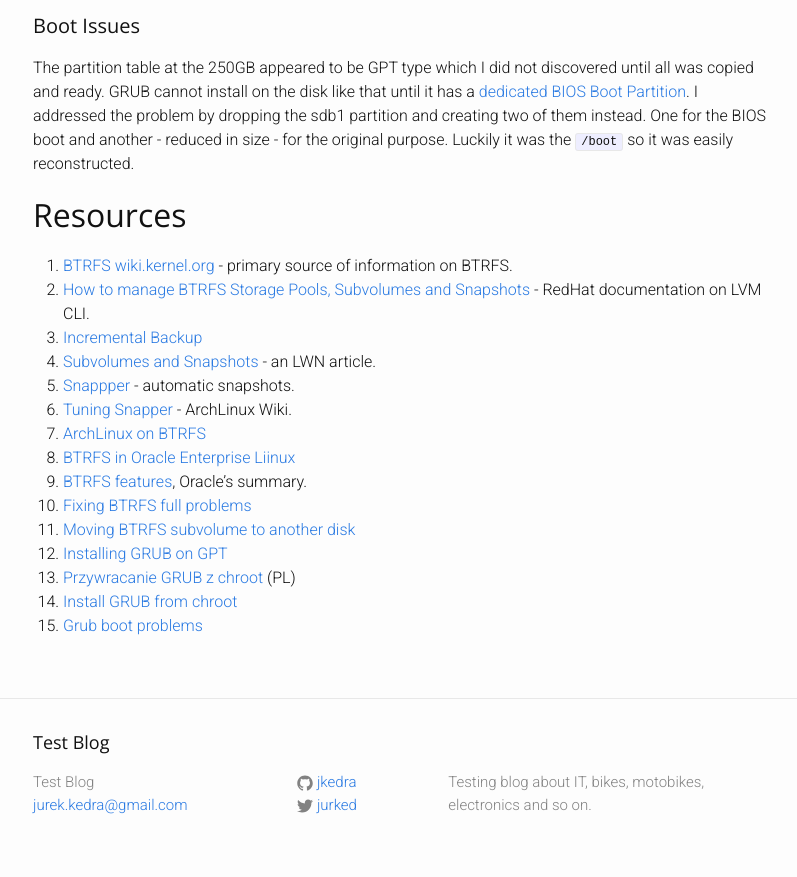
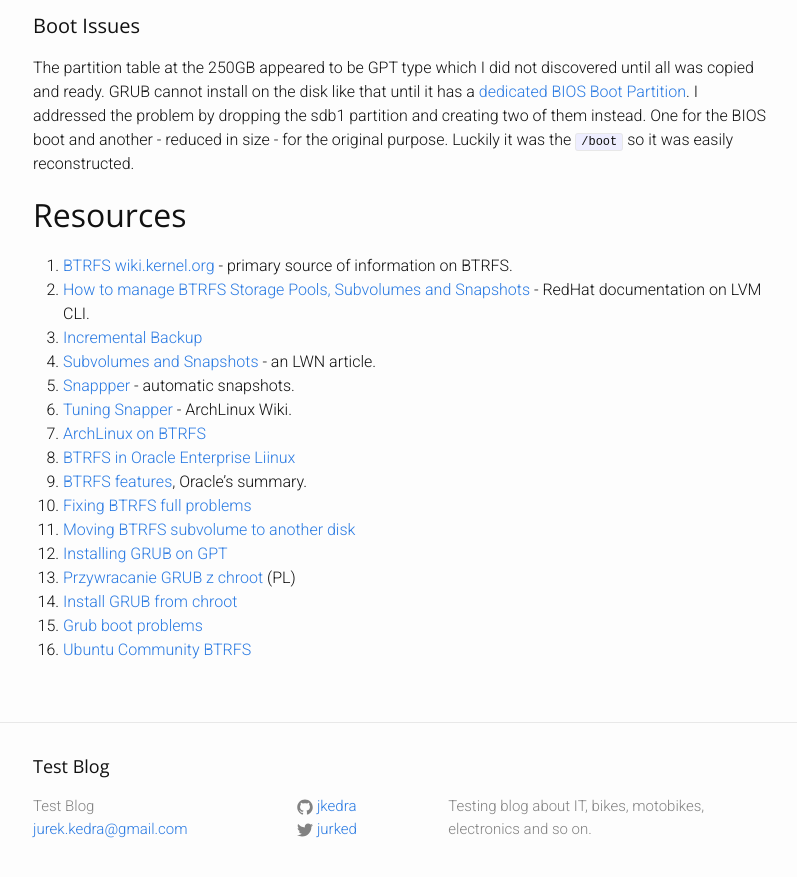
Before and after one commit to jkedra/jkedra.github.io, a Jekyll site: the page built from _posts/2018-04-24-btrfsmv.md, in a window 1280 px wide and 900 px high, scrolled down 3955 px. Shown: the top 877 px of the window, without its empty margins (237-1034 px from the left). Built offline with Jekyll 4.4.1, drawn with Linux system fonts in a browser that asks for light colours; comment, search, counter and statistics services are not loaded.

Commit message:
extra link

```diff
--- a/_posts/2018-04-24-btrfsmv.md
+++ b/_posts/2018-04-24-btrfsmv.md
@@ -224,6 +224,7 @@
 13. [Przywracanie GRUB z chroot](https://dug.net.pl/tekst/77/przywracanie_grub2_za_pomoca_chroot/) (PL)
 14. [Install GRUB from chroot](https://zeldor.biz/2010/12/install-grub-from-chroot/)
 15. [Grub boot problems][grub-noboot]
+16. [Ubuntu Community BTRFS][ubuntu-btrfs]
 
 
 [btrfs1]: /2016/09/07/btrfs.html
@@ -246,3 +247,4 @@
 [mov-subv]: http://c0rp.kz/moving-root-btrfs-subvolume-to-another-disk/
 [grub-gpt]: https://www.gnu.org/software/grub/manual/grub/html_node/BIOS-installation.html#BIOS-installation
 [grub-noboot]: https://askubuntu.com/questions/493826/grub-rescue-problem-after-deleting-ubuntu-partition
+[ubuntu-btrfs]: https://help.ubuntu.com/community/btrfs
```
